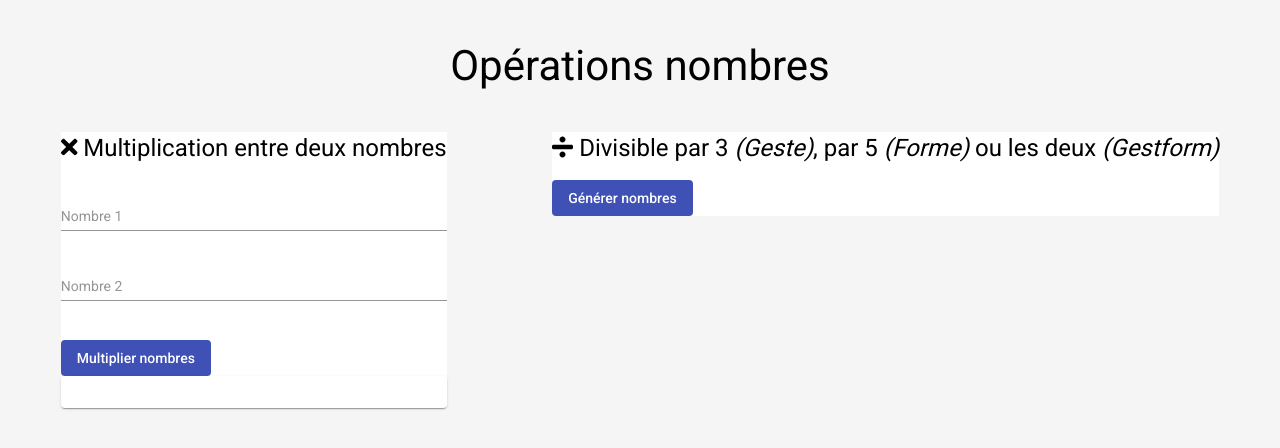
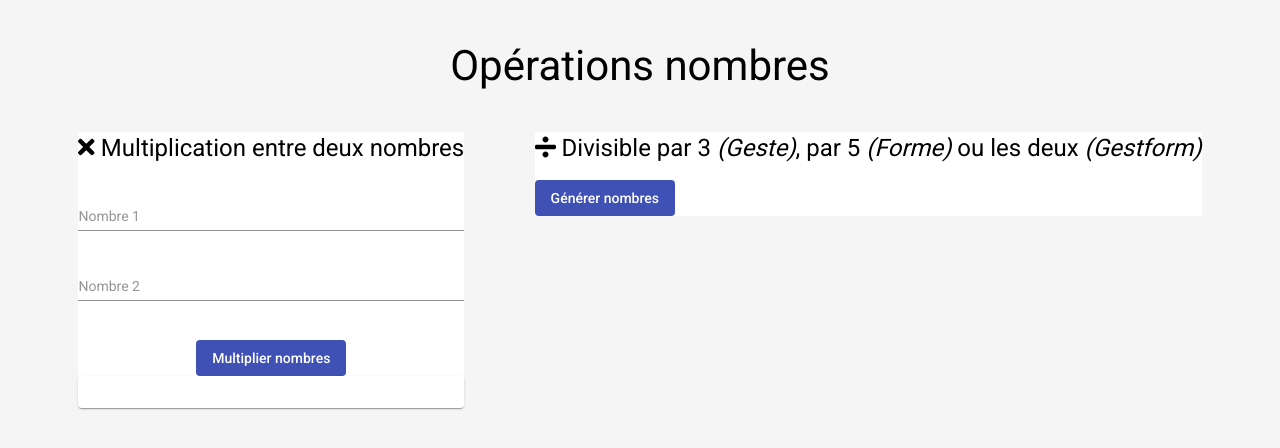
Before and after one commit to JeremD/operations-nombres, an Angular app: page / in a window 1280 px wide. Shown: the top 448 px of the page. Built offline with nearby package versions, Linux system fonts and the light colour scheme.

Commit message:
Ajout Flex

```diff
--- a/src/app/app.component.html
+++ b/src/app/app.component.html
@@ -1,6 +1,6 @@
 <h1>Opérations nombres</h1>
 
-<div fxLayout="row" fxLayoutAlign="space-around start">
+<div fxLayout="row" fxLayoutAlign="space-evenly start" fxLayout.xs="column">
   <app-multiplicatif></app-multiplicatif>
   <app-divisible></app-divisible>
 </div>
--- a/src/app/multiplicatif/multiplicatif.component.css
+++ b/src/app/multiplicatif/multiplicatif.component.css
@@ -2,6 +2,7 @@
   background-color: white;
   max-width: 700px;
   margin: auto;
+  text-align: center;
 }
 
 .inputMultiplication {
```
